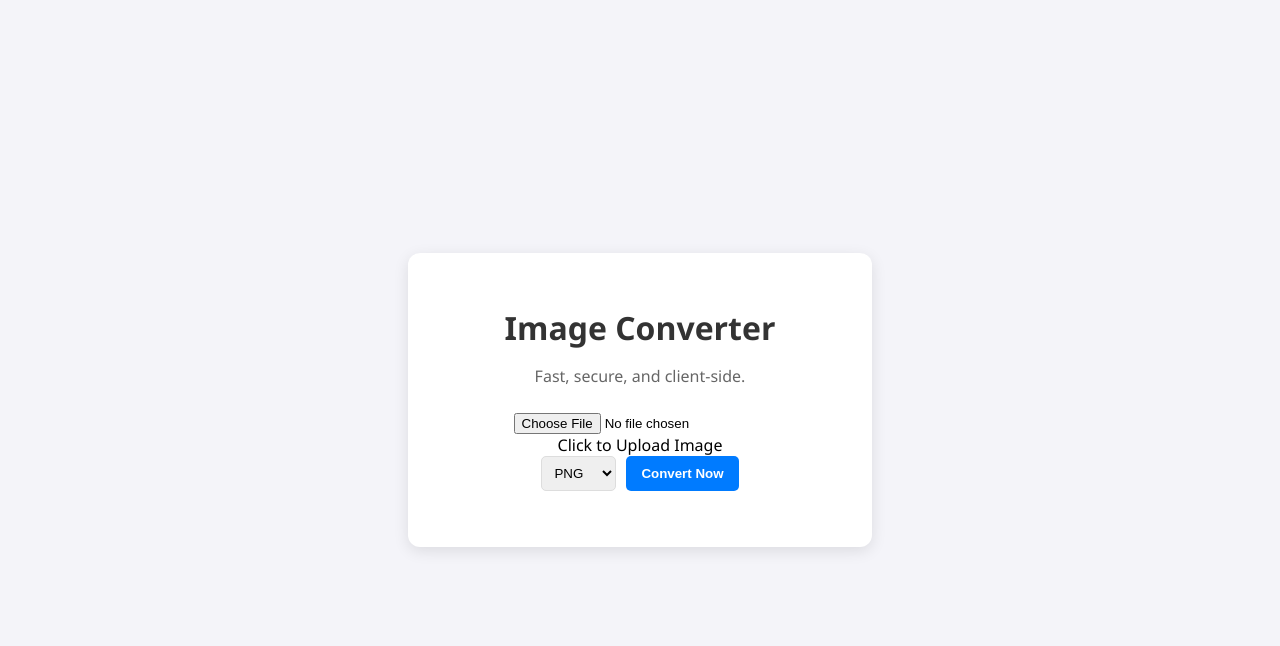
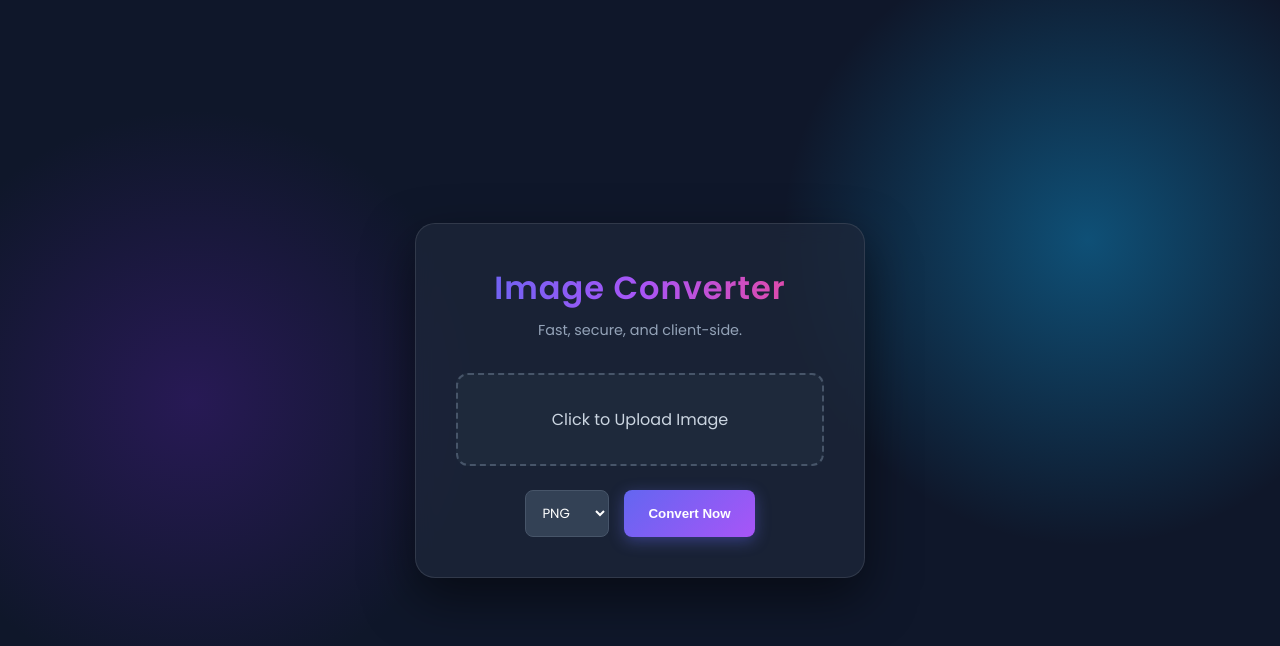
Before and after one commit to Hammerdinnii/Image-Converter, a plain HTML site: page index.html in a window 1280 px wide. Drawn offline with Linux system fonts and the light colour scheme.

Commit message:
Revamp styling for dark theme and layout

```diff
--- a/style.css
+++ b/style.css
@@ -1,71 +1,181 @@
+/* GLOBAL RESETS */
+* {
+    box-sizing: border-box;
+    margin: 0;
+    padding: 0;
+}
+
 body {
-    font-family: 'Segoe UI', Tahoma, Geneva, Verdana, sans-serif;
-    background-color: #f4f4f9;
+    font-family: 'Poppins', sans-serif;
+    background-color: #0f172a; /* Dark Blue-Gray */
+    color: #ffffff;
     display: flex;
     justify-content: center;
     align-items: center;
     min-height: 100vh;
-    margin: 0;
+    overflow-x: hidden;
+    position: relative;
 }
 
+/* BACKGROUND ACCENTS (The glowing blobs) */
+.background-blobs {
+    position: absolute;
+    top: 0;
+    left: 0;
+    width: 100%;
+    height: 100%;
+    overflow: hidden;
+    z-index: -1;
+    background:
+        radial-gradient(circle at 15% 50%, rgba(76, 29, 149, 0.4) 0%, transparent 25%),
+        radial-gradient(circle at 85% 30%, rgba(14, 165, 233, 0.4) 0%, transparent 25%);
+}
+
+/* MAIN CARD CONTAINER */
 .container {
-    background: white;
+    background: rgba(30, 41, 59, 0.7); /* Semi-transparent dark */
+    padding: 2.5rem;
+    border-radius: 20px;
+    border: 1px solid rgba(255, 255, 255, 0.1);
+    box-shadow: 0 20px 50px rgba(0, 0, 0, 0.5);
+    backdrop-filter: blur(10px); /* Glass effect */
+    text-align: center;
+    max-width: 450px;
+    width: 90%;
+    animation: fadeIn 0.8s ease-out;
+}
+
+h1 {
+    font-weight: 600;
+    letter-spacing: 1px;
+    margin-bottom: 0.5rem;
+    background: linear-gradient(to right, #6366f1, #a855f7, #ec4899);
+    -webkit-background-clip: text;
+    -webkit-text-fill-color: transparent;
+}
+
+p {
+    color: #94a3b8;
+    font-size: 0.9rem;
+    margin-bottom: 2rem;
+}
+
+/* CUSTOM FILE INPUT STYLING */
+.upload-wrapper {
+    position: relative;
+    margin-bottom: 1.5rem;
+}
+
+.file-input {
+    position: absolute;
+    width: 100%;
+    height: 100%;
+    top: 0;
+    left: 0;
+    opacity: 0;
+    cursor: pointer;
+    z-index: 2;
+}
+
+.file-custom-label {
+    background: #1e293b;
+    border: 2px dashed #475569;
     padding: 2rem;
     border-radius: 12px;
-    box-shadow: 0 4px 15px rgba(0,0,0,0.1);
-    text-align: center;
-    max-width: 400px;
-    width: 100%;
+    transition: all 0.3s ease;
+    color: #cbd5e1;
 }
 
-h1 { margin-bottom: 0.5rem; color: #333; }
-p { color: #666; margin-bottom: 1.5rem; }
+/* Highlight border when hovering over input */
+.file-input:hover + .file-custom-label {
+    border-color: #6366f1;
+    background: #253046;
+    color: #fff;
+}
 
-.upload-section { margin-bottom: 1rem; }
-
+/* CONTROLS ROW */
 .controls {
     display: flex;
-    gap: 10px;
+    gap: 15px;
     justify-content: center;
-    margin-bottom: 1.5rem;
-    align-items: center;
+    margin-bottom: 0;
 }
 
 select {
-    padding: 8px;
-    border-radius: 5px;
-    border: 1px solid #ddd;
+    background: #334155;
+    color: white;
+    padding: 12px;
+    border: 1px solid #475569;
+    border-radius: 8px;
+    font-family: inherit;
+    outline: none;
+    cursor: pointer;
 }
 
 button {
-    background-color: #007bff;
+    background: linear-gradient(135deg, #6366f1 0%, #a855f7 100%);
     color: white;
     border: none;
-    padding: 10px 15px;
-    border-radius: 5px;
+    padding: 12px 24px;
+    border-radius: 8px;
     cursor: pointer;
-    font-weight: bold;
+    font-weight: 600;
+    box-shadow: 0 4px 15px rgba(99, 102, 241, 0.4);
+    transition: transform 0.2s, box-shadow 0.2s;
 }
 
-button:hover { background-color: #0056b3; }
+button:hover {
+    transform: translateY(-2px);
+    box-shadow: 0 6px 20px rgba(99, 102, 241, 0.6);
+}
 
+button:active {
+    transform: translateY(0);
+}
+
+/* RESULT AREA */
 .hidden { display: none; }
 
-#previewImage {
+.divider {
+    height: 1px;
+    background: rgba(255,255,255,0.1);
+    margin: 2rem 0 1.5rem 0;
+}
+
+h3 {
+    color: #e2e8f0;
+    margin-bottom: 1rem;
+    font-weight: 400;
+}
+
+.image-box img {
     max-width: 100%;
-    border-radius: 8px;
-    margin-bottom: 1rem;
-    border: 1px solid #ddd;
+    border-radius: 12px;
+    border: 2px solid #334155;
+    box-shadow: 0 4px 12px rgba(0,0,0,0.3);
+    margin-bottom: 1.5rem;
 }
 
 .btn-download {
     display: inline-block;
-    background-color: #28a745;
+    background-color: #10b981; /* Emerald Green */
     color: white;
-    padding: 10px 20px;
+    padding: 12px 30px;
     text-decoration: none;
-    border-radius: 5px;
+    border-radius: 50px; /* Pill shape */
     font-weight: bold;
+    box-shadow: 0 4px 15px rgba(16, 185, 129, 0.4);
+    transition: all 0.3s ease;
 }
 
-.btn-download:hover { background-color: #218838; }
+.btn-download:hover {
+    background-color: #059669;
+    box-shadow: 0 6px 20px rgba(16, 185, 129, 0.6);
+    transform: scale(1.05);
+}
+
+/* Simple Animation */
+@keyframes fadeIn {
+    from { opacity: 0; transform: translateY(20px); }
+    to { opacity: 1; transform: translateY(0); }
+}
```
